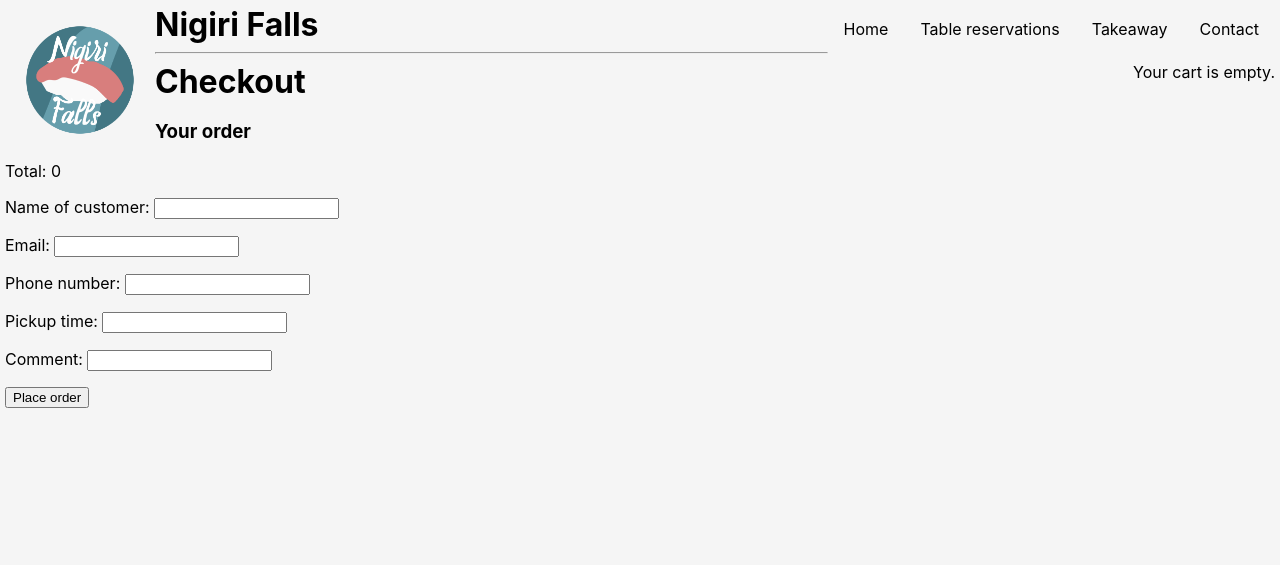
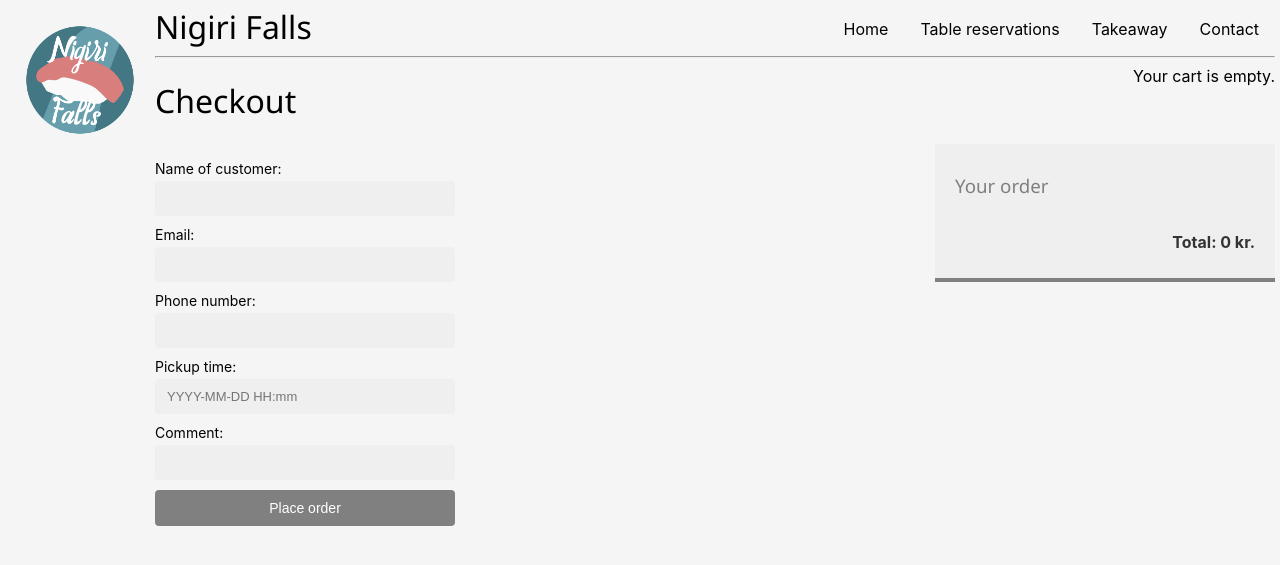
Before and after one commit to AndreasHaaversen/Programmvareutvikling, a Django app: page /takeaway/checkout/ in a window 1280 px wide. Shown: the top 565 px of the page. Run offline with Django 3.2, Linux system fonts and the light colour scheme.

Commit message:
Added and adjusted CSS styling across the website

```diff
--- a/nigirifalls/cart/templates/cart/detail.html
+++ b/nigirifalls/cart/templates/cart/detail.html
@@ -16,7 +16,7 @@
                 <th>Antall</th>
                 <th>Fjern</th>
                 <th>Stykkpris</th>
-                <th>Pris</th>
+                <th>Totalpris</th>
             </tr>
         </thead>
     <tbody>
--- a/nigirifalls/takeaway/forms.py
+++ b/nigirifalls/takeaway/forms.py
@@ -6,5 +6,8 @@ class OrderCreateForm(forms.ModelForm):
 
     class Meta:
         model = OrderInfo
+        widgets = {
+            'pickup_time': forms.DateTimeInput({'placeholder': 'YYYY-MM-DD HH:mm'})
+        }
         fields = ['name_of_customer', 'email', 'phone_number',
                   'pickup_time', 'comment', ]
--- a/nigirifalls/takeaway/models.py
+++ b/nigirifalls/takeaway/models.py
@@ -57,7 +57,7 @@ class OrderItem(models.Model):
                               related_name='dishes',
                               on_delete=models.CASCADE)
     dish = models.ForeignKey(Dish,
-                             related_name='otder_items',
+                             related_name='order_items',
                              on_delete=models.CASCADE)
     price = models.DecimalField(max_digits=10, decimal_places=2)
     quantity = models.PositiveIntegerField(default=1)
--- /dev/null
+++ b/nigirifalls/takeaway/static/takeaway/checkout_style.css
@@ -0,0 +1,40 @@
+.order_info {
+    float:right;
+    width:300px;
+    background:#efefef;
+    padding:10px 20px;
+    color:#333;
+    border-bottom:4px solid grey;
+}
+
+.order_info h3 {
+    color:grey;
+}
+
+.order_info ul li {
+    margin:0;
+    padding:0;
+    font-size:14px;
+}
+
+.order_info p {
+    font-weight:bold;
+    float:right;
+}
+
+.order_info span {
+    float:right;
+}
+
+.order_form {
+    float: left;
+}
+
+input[type="submit"] {
+    color:#fff;
+    background: grey;
+    border-radius:4px;
+    padding:10px 20px;
+    font-size:14px;
+    border:0;
+}
--- a/nigirifalls/takeaway/static/takeaway/style.css
+++ b/nigirifalls/takeaway/static/takeaway/style.css
@@ -8,15 +8,48 @@ body {
     “Fira Sans”, “Droid Sans”, “Helvetica Neue”, sans-serif;
 }
 
-div.header {
+h1, h2, h3, h4, h5 , h6 {
+    font-family: 'Segoe UI', sans-serif; font-weight:normal;
+}
+
+.text-left {
+    text-align:left;
+}
+
+.text-right {
+    text-align:right;
+}
+
+form p label, form p input {
+    float:left;
+    clear:both;
+}
+
+form p label {
+    font-size:14px;
+    padding-bottom:4px;
+}
+
+form p input {
+    width:300px;
+    font-size:13px;
+    margin-bottom:10px;
+    padding:10px 12px;
+    border:0;
+    background:#efefef;
+    color:#666;
+    border-radius:4px;
+}
+
+.header {
     grid-area: header;
 }
 
-div.subheader {
+.subheader {
     float: right;
 }
 
-ul {
+.header ul {
     display: inline;
     list-style-type: none;
     margin: 0;
@@ -25,11 +58,11 @@ ul {
     background-color: whitesmoke
 }
 
-li {
+.header li {
     float: right;
 }
 
-li a {
+.header li a {
     display: block;
     color: black;
     text-align: center;
@@ -37,10 +70,10 @@ li a {
     text-decoration: none;
 }
 
-li a:hover {
+.header li a:hover {
     background-color: lightgray
 }
 
-h1 {
+.header h1 {
     display: inline;
 }
--- a/nigirifalls/takeaway/templates/takeaway/checkout.html
+++ b/nigirifalls/takeaway/templates/takeaway/checkout.html
@@ -1,4 +1,9 @@
-{% extends 'takeaway/base.html' %}
+{% extends 'takeaway/base.html' %}¨
+{% load static %}
+
+{% block extra_css %}
+    <link rel="stylesheet" type="text/css" href="{% static 'takeaway/checkout_style.css' %}">
+{% endblock extra_css %}
 
 
 {% block content %}
@@ -10,17 +15,17 @@
             {% for item in cart %}
                 <li>
                     {{ item.quantity }}x {{ item.dish.name }}
-                    <span>{{ item.total_price }} kr.</span>
+                    <span> {{ item.total_price }} kr.</span>
                 </li>
             {% endfor %}
         </ul>
-        <p>Total: {{ cart.get_total_price }}</p>
+        <p>Total: {{ cart.get_total_price }} kr.</p>
     </div>
 
     <form action="." method="post" class="order_form">
         {% csrf_token %}
         {{ form.as_p }}
-        <p><input type="submit" value="Place order"></p>
+        <p><input type="submit" value="Place order" class="button"></p>
     </form>
 
 {% endblock content %}
--- a/nigirifalls/takeaway/templates/takeaway/index.html
+++ b/nigirifalls/takeaway/templates/takeaway/index.html
@@ -18,10 +18,10 @@
             {% for dish in dish_type.list %}
                 <div class="item">
                     <span>
-                        <img src= {{ dish.image.url }} style="width:150px;height:150px;"><br/>
+                        <img src= {{ dish.image.url }} style="width:175px;height:175px;"><br/>
                         {{ dish.name }} <br/>
                         {{ dish.description }} <br/>
-                        Pris: {{ dish.price }} .- kr
+                        Pris: {{ dish.price }} kr.
                         <form action="{% url "cart:cart_add" dish.id %}" method="post">
                             {{ add_dish_form }}
                             {% csrf_token %}
```
Also changed, not shown: nigirifalls/cart/static/cart/detail_style.css (+2 -20 lines), nigirifalls/takeaway/static/takeaway/index_style.css (+32 -18 lines), nigirifalls/takeaway/migrations/0002_auto_20190224_1239.py (added), nigirifalls/takeaway/migrations/0003_auto_20190224_1808.py (added).
